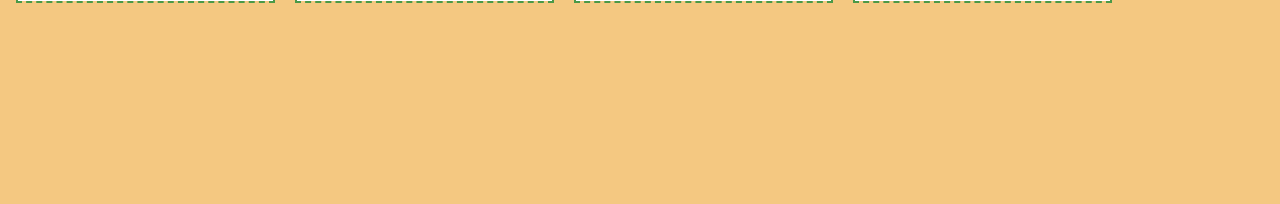
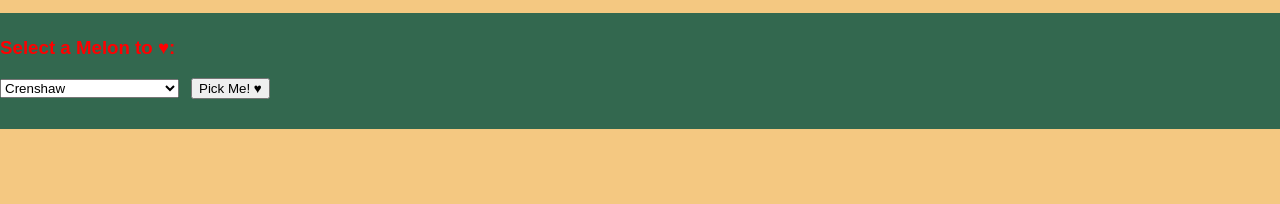
Before and after one commit to kathrynchew/assessment-3-flask, a Flask app: page /top-melons in a window 1280 px wide. Shown: the part 596-800 px from the top of the page. Run offline with Flask 2, Linux system fonts and the light colour scheme; the visitor is signed in with stand-in values (Sample User, id 1).

Commit message:
Added feature to love a top melon; updated request to POST method.

```diff
--- a/server.py
+++ b/server.py
@@ -62,6 +62,16 @@ def show_top_melons():
         return redirect("/")
 
 
+@app.route("/love-melon", methods=['POST'])
+def love_a_melon():
+    """ Allow user to add a 'love' to a top melon """
+    melon_to_love = request.form["melon_to_love"]
+    MOST_LOVED_MELONS[melon_to_love]['num_loves'] += 1
+
+    flash("{}, you have successfully loved {}!".format(session['name'], MOST_LOVED_MELONS[melon_to_love]['name']))
+    return redirect("/top-melons")
+
+
 if __name__ == "__main__":
     # We have to set debug=True here, since it has to be True at the
     # point that we invoke the DebugToolbarExtension
--- a/static/styles.css
+++ b/static/styles.css
@@ -6,7 +6,7 @@ img {
 .melon-div {
     display: inline-block;
     padding: 10px;
-    width: 235px;
+    width: 240px;
     outline-width: 2px;
     outline-color: #4a9947;
     outline-style: dashed;
@@ -55,14 +55,15 @@ h3 {
 
 body {
     background-color: #f4c881;
+    margin: 0;
 }
 
 img.hero_image {
     display: block;
     margin-left: auto;
     margin-right: auto;
-    width: 70%;
-    height: 79%;
+    width: 60%;
+    height: 60%;
     /*width: 592px;
     height: 332px;*/
 }
@@ -82,3 +83,10 @@ img.hero_image {
     font-family: sans-serif;
     background-color: yellow;
 }
+
+.love_zone {
+    background-color: #33684f;
+    padding-bottom: 30px;
+    padding-top: 5px;
+    margin-top: 10px;
+}
--- a/templates/homepage.html
+++ b/templates/homepage.html
@@ -7,7 +7,7 @@
 <hr>
 <form action="/get-name">
     <div class="get_name"><h2>What is your name?</h2>
-        <br><input name="name" type="text">
+        <input name="name" type="text">
         <br><button type="submit">Submit</button>
     </div>
 </form>
--- a/templates/top-melons.html
+++ b/templates/top-melons.html
@@ -18,4 +18,15 @@
     </div>
 {% endfor %}
 
+<div class="love_zone">
+    <h3>Select a Melon to &hearts;:</h3>
+    <form action="/love-melon" method="POST">
+        <select name="melon_to_love">
+            {% for key in loved_melons.keys() %}
+            <option value="{{ key }}">{{ loved_melons[key]['name'] }}</option>
+            {% endfor %}
+        </select>&nbsp;&nbsp;&nbsp;<button type="submit">Pick Me! &hearts;</button>
+    </form>
+</div>
+
 {% endblock %}
```
